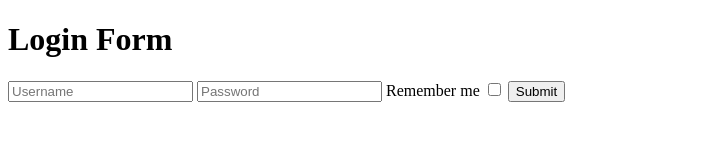
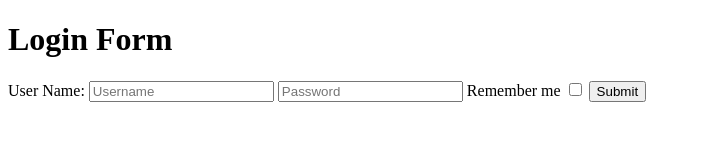
Before and after one commit to acciojob/remember-me-login-form-ShemeerCoder-01, a website: page main.html in a window 1280 px wide. Shown: the whole page, without its empty margins (0-701 px from the left). Drawn offline with Linux system fonts and the light colour scheme.

Commit message:
created a submission

```diff
--- a/main.html
+++ b/main.html
@@ -9,7 +9,7 @@
 <body>
 	<h1>Login Form</h1>
 	<form id="form">
-<!-- 		<label for="username">User Name: </label> -->
+		<label for="username">User Name: </label>
 		<input id="username" type="text" placeholder="Username">
 <!-- 		<label for="password">Password: </label> -->
 		<input id="password" type="password" placeholder="Password">
```
